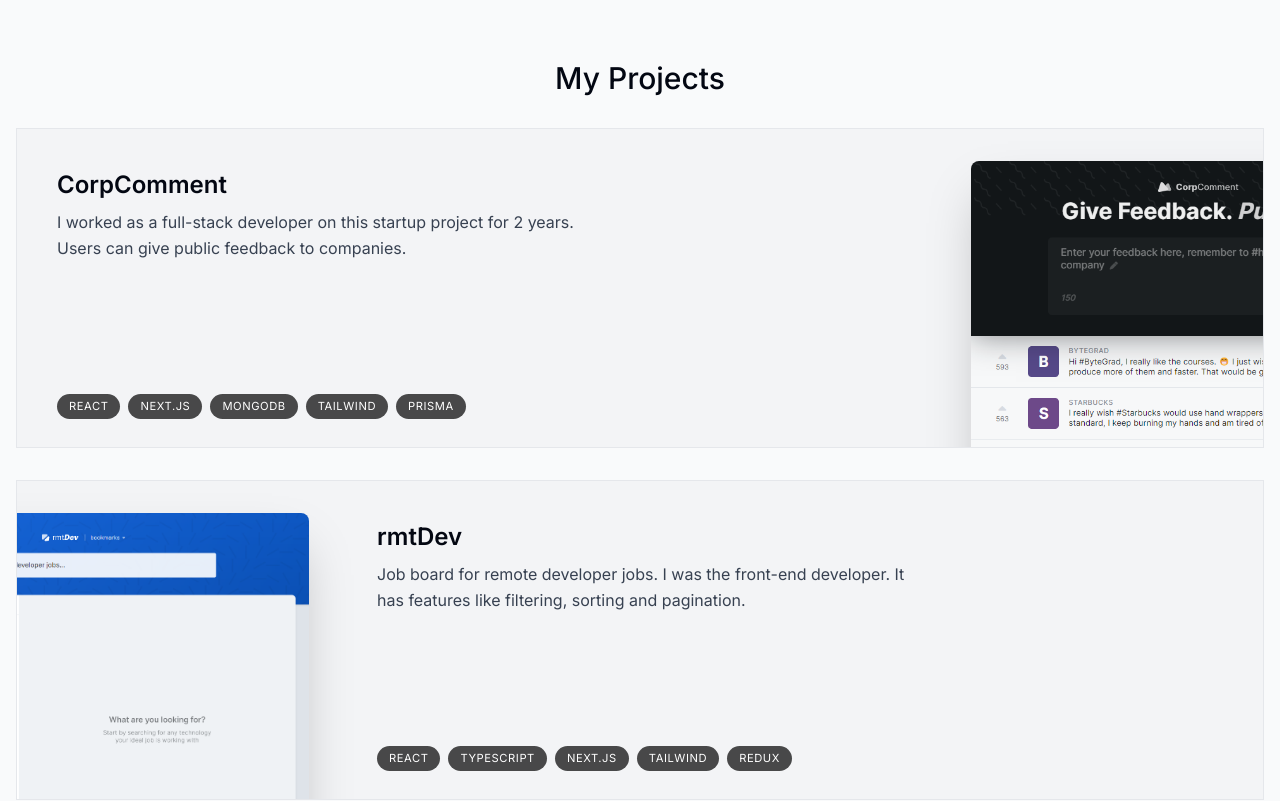
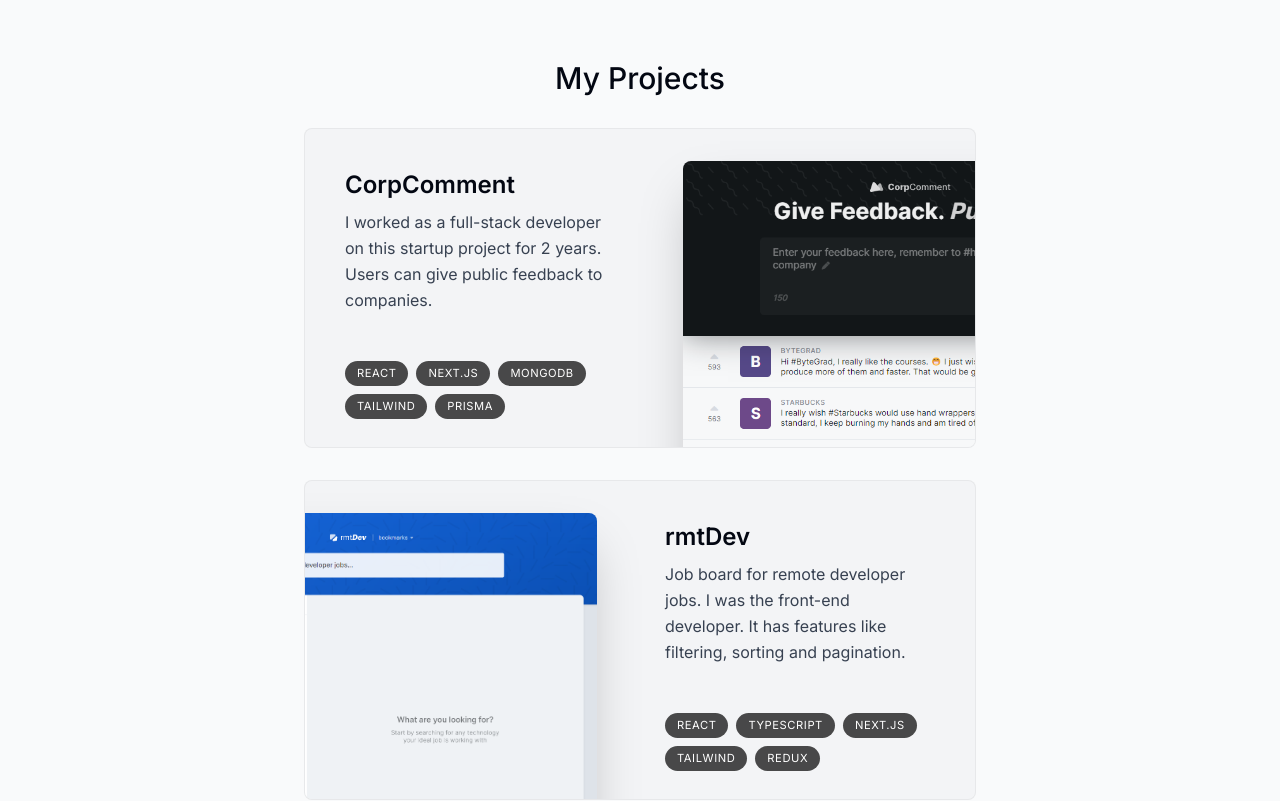
Before and after one commit to parmanand007/portfolio, a Next.js app: page / in a window 1280 px wide. Shown: the part 1220-2021 px from the top of the page. Built offline with nearby package versions, Linux system fonts and the light colour scheme.

Commit message:
created project-section

```diff
--- a/components/Projects.tsx
+++ b/components/Projects.tsx
@@ -1,7 +1,7 @@
 import React from 'react'
 import SectionHeading from './section-heading'
 import { projectsData } from '@/lib/data'
-import Image from 'next/image'
+import Project from './project'
 
 const Projects = () => {
   return (
@@ -19,35 +19,7 @@
         </section>
   )
 }
-type ProjectProps = (typeof projectsData)[number]
-function Project (
-    {
-        title,
-        description,
-        tags,
-        imageUrl
-    }:ProjectProps
-){
-    return <section className='group bg-gray-100 max-2-[42rem] border border-black/4 overflow-hidden sm:pr-8 relative sm:h-[20rem] mb-3 sm:mb-8 last:mb-0 even:pl-8 '>
-<div className='pt-4 pb-7 px-5 sm:pl-10 sm:pr-2 sm:pt-10 sm:max-w-[50%] flex flex-col
-h-full group-even:ml-[18rem]
-'>
-<h3 className='text-2xl font-semibold'>{title}</h3>
-        <p className='mt-2 leading-relaxed text-gray-700'>{description}</p>
-        <ul className='flex flex-wrap mt-4 gap-2 sm:mt-auto  '>
-            {tags.map((tag,index)=>(
-                <li key={index}
-                className='bg-black/[0.7] px-3 py-1 text-[0.7rem] uppercase tracking-wider text-white rounded-full'
-                >{tag}</li>
-            ))}
-        </ul>
-</div>
-       <Image src={imageUrl} alt="Project I worked on"  quality={95} className='absolute top-8 -right-40 w-[28.25rem] rounded-t-lg shadow-2xl
-       group-even:right-[initial] group-even:-left-40
-       '
 
-       />
-    </section>
-}
+
 
 export default Projects
--- /dev/null
+++ b/components/project.tsx
@@ -0,0 +1,71 @@
+"use client";
+
+import { useRef } from "react";
+import { projectsData } from "@/lib/data";
+import Image from "next/image";
+import { motion, useScroll, useTransform } from "framer-motion";
+
+type ProjectProps = (typeof projectsData)[number];
+
+export default function Project({
+  title,
+  description,
+  tags,
+  imageUrl,
+}: ProjectProps) {
+  const ref = useRef<HTMLDivElement>(null);
+  const { scrollYProgress } = useScroll({
+    target: ref,
+    offset: ["0 1", "1.33 1"],
+  });
+  const scaleProgess = useTransform(scrollYProgress, [0, 1], [0.8, 1]);
+  const opacityProgess = useTransform(scrollYProgress, [0, 1], [0.6, 1]);
+
+  return (
+    <motion.div
+      ref={ref}
+      style={{
+        scale: scaleProgess,
+        opacity: opacityProgess,
+      }}
+      className="group mb-3 sm:mb-8 last:mb-0"
+    >
+      <section className="bg-gray-100 max-w-[42rem] border border-black/5 rounded-lg overflow-hidden sm:pr-8 relative sm:h-[20rem] hover:bg-gray-200 transition sm:group-even:pl-8 dark:text-white dark:bg-white/10 dark:hover:bg-white/20">
+        <div className="pt-4 pb-7 px-5 sm:pl-10 sm:pr-2 sm:pt-10 sm:max-w-[50%] flex flex-col h-full sm:group-even:ml-[18rem]">
+          <h3 className="text-2xl font-semibold">{title}</h3>
+          <p className="mt-2 leading-relaxed text-gray-700 dark:text-white/70">
+            {description}
+          </p>
+          <ul className="flex flex-wrap mt-4 gap-2 sm:mt-auto">
+            {tags.map((tag, index) => (
+              <li
+                className="bg-black/[0.7] px-3 py-1 text-[0.7rem] uppercase tracking-wider text-white rounded-full dark:text-white/70"
+                key={index}
+              >
+                {tag}
+              </li>
+            ))}
+          </ul>
+        </div>
+
+        <Image
+          src={imageUrl}
+          alt="Project I worked on"
+          quality={95}
+          className="absolute hidden sm:block top-8 -right-40 w-[28.25rem] rounded-t-lg shadow-2xl
+        transition
+        group-hover:scale-[1.04]
+        group-hover:-translate-x-3
+        group-hover:translate-y-3
+        group-hover:-rotate-2
+
+        group-even:group-hover:translate-x-3
+        group-even:group-hover:translate-y-3
+        group-even:group-hover:rotate-2
+
+        group-even:right-[initial] group-even:-left-40"
+        />
+      </section>
+    </motion.div>
+  );
+}
```
